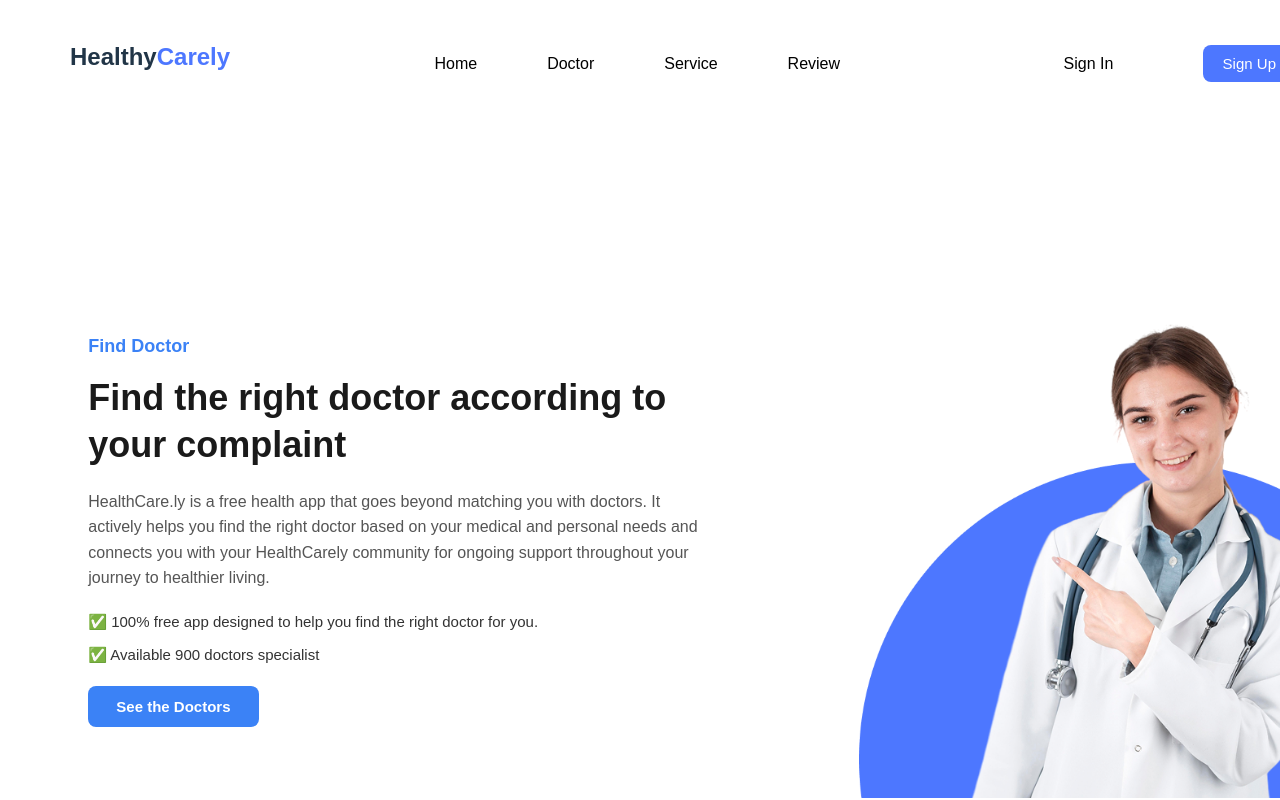
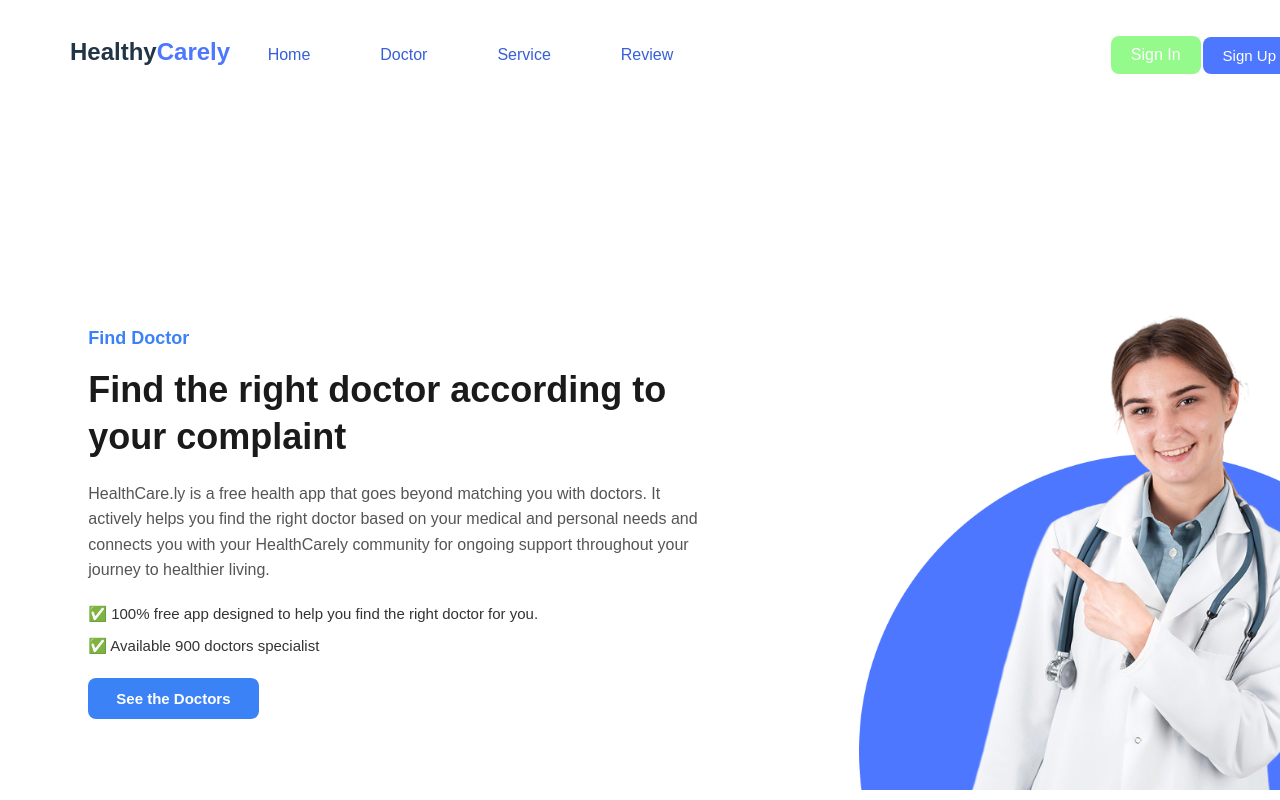
Before and after one commit to El-natty/HealthyCarely, a React (Vite) app: page / in a window 1280 px wide. Shown: the top 800 px of the page. Built offline with nearby package versions, Linux system fonts and the light colour scheme.

Commit message:
x changes

```diff
--- a/src/components/Footer.jsx
+++ b/src/components/Footer.jsx
@@ -4,7 +4,7 @@ import frame26 from '../assets/Frame 26.png'
 
 const Footer = () => {
   return (
-    <div className='footer'>
+    <div className='footer' >
       <div className='footer-text'>
         <h1>Healthy<span>Carely</span></h1>
         <p>This free App provides a solution to your health needs by offering
--- a/src/components/Navbar.jsx
+++ b/src/components/Navbar.jsx
@@ -23,10 +23,10 @@ const Navbar = () => {
         {/* Desktop Nav */}
         <nav className={`nav1 ${menuOpen ? "active" : ""}`}>
           <ul>
-            <li><a href="#">Home</a></li>
-            <li><a href="#">Doctor</a></li>
-            <li><a href="#">Service</a></li>
-            <li><a href="#">Review</a></li>
+            <li><a href="" id="home">Home</a></li>
+            <li><a href="" id="doctor">Doctor</a></li>
+            <li><a href="" id="doctor">Service</a></li>
+            <li><a href="" id="review">Review</a></li>
           </ul>
         </nav>
 
--- a/src/components/Review.jsx
+++ b/src/components/Review.jsx
@@ -6,7 +6,7 @@ import './review.css'
 
 const Review = () => {
   return (
-    <div className='review'>
+    <div className='review' id='review'>
 
         <div className='rating'>
           <p className='fpp'>Our Rating</p>
--- a/src/components/navbar.css
+++ b/src/components/navbar.css
@@ -26,24 +26,55 @@
 }
 
 /* Navigation */
-.nav1 ul,
+.nav1 ul {
+  display: flex;
+  list-style: none;
+  align-items: center;
+  gap: 70px;
+  padding-top: 16px;
+  padding-right: 400px;
+  color: #4D77FF;
+}
+.nav1 ul a:hover{
+  color: #ddd;
+  background-color: #375fd9;
+  border-radius: 8px;
+  padding: 10px 20px;
+  transition: 1s;
+
+}
 .nav2 ul {
   display: flex;
   list-style: none;
   align-items: center;
-  gap: 70px;
-  padding-top: 25px;
+  gap: 2px;
+  padding-top: 16px;
 }
 
-.nav1 a,
+
+.nav1 a {
+  text-decoration: none;
+  font-family: sans-serif;
+  font-size: 16px;
+  color:#375fd9;
+  background: none;
+  border: none;
+  cursor: pointer;
+}
 .link-btn {
   text-decoration: none;
   font-family: sans-serif;
   font-size: 16px;
-  color: black;
-  background: none;
+  color: white;
+  background-color: #94fa8b;
   border: none;
   cursor: pointer;
+  padding: 10px 20px;
+  border-radius: 8px;
+}
+.link-btn:hover{
+  transition: 0.2s;
+  background-color: #16771e;
 }
 
 #btn {
```
